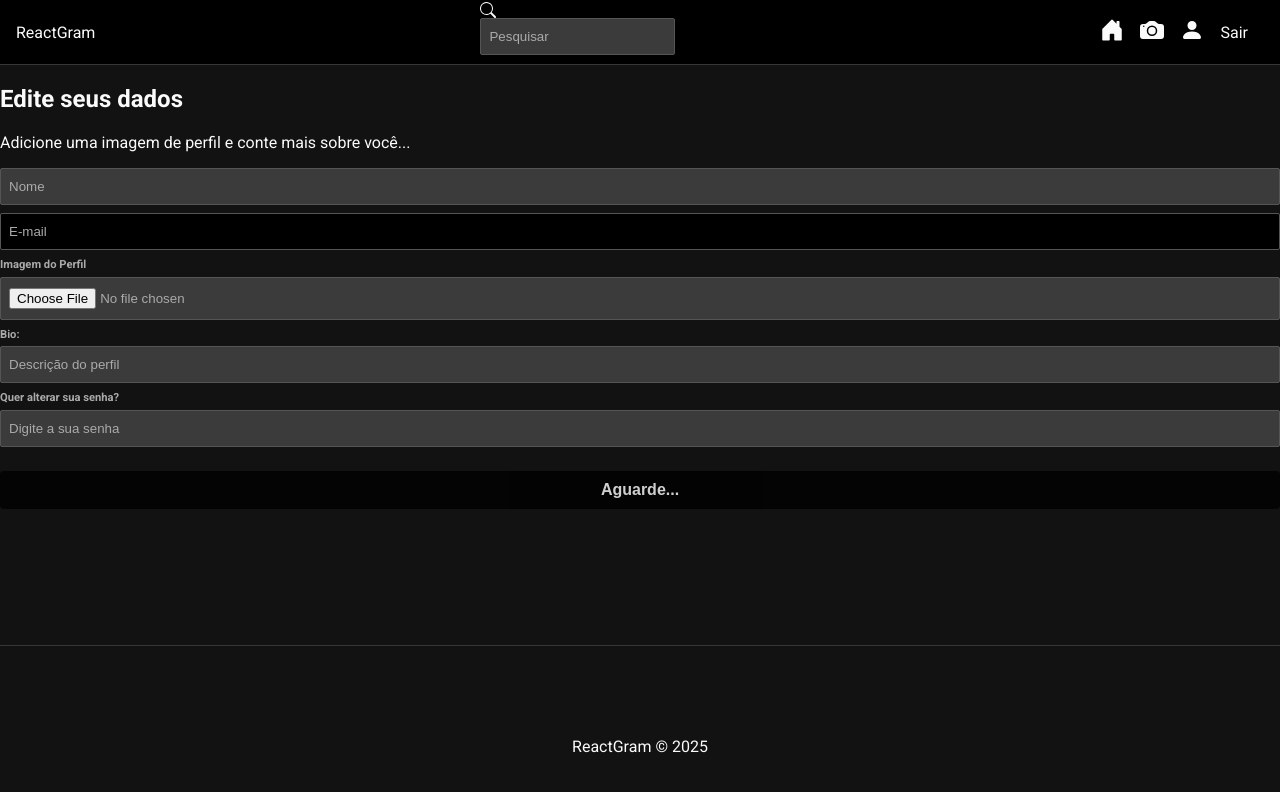
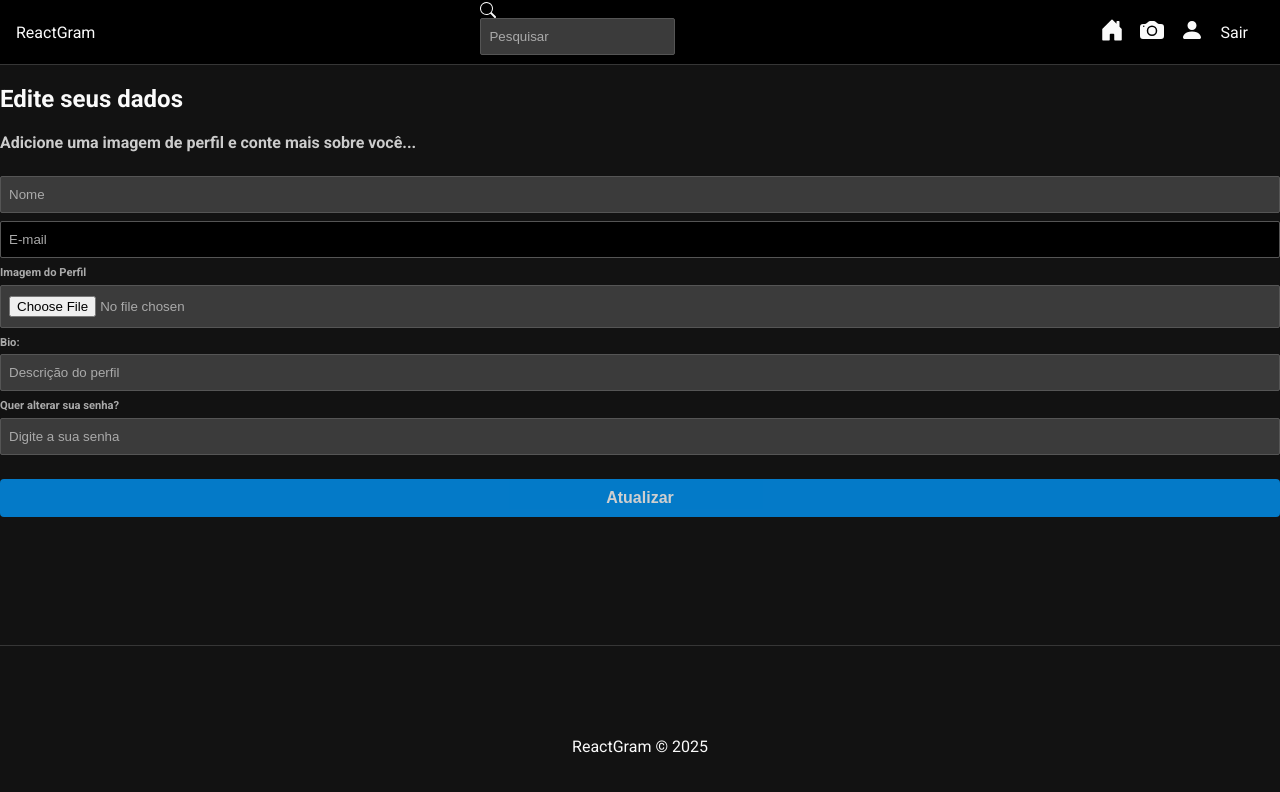
Before and after one commit to vitordavips/ReactGram, a React (Vite) app in the folder frontend/: page /profile in a window 1280 px wide. Shown: the top 792 px of the page. Built offline with nearby package versions, Linux system fonts and the light colour scheme; sample sign-in values are in the browser's storage.

Commit message:
concertando o erro

```diff
--- a/frontend/src/pages/EditProfile/EditProfile.jsx
+++ b/frontend/src/pages/EditProfile/EditProfile.jsx
@@ -77,7 +77,7 @@ const EditProfile = () => {
             // Resetar mensagens após 200ms
             setTimeout(() => {
                 dispatch(resetMessage());
-            }, 200);
+            }, 2000);
     };
 
     const handleFile = (e) => {
@@ -92,7 +92,7 @@ const EditProfile = () => {
   return (
     <div>
         <h2>Edite seus dados</h2>
-        <p>Adicione uma imagem de perfil e conte mais sobre você...</p>
+        <p className='subtitle'>Adicione uma imagem de perfil e conte mais sobre você...</p>
         {(user.profileImage || previewImage) && (
             <img
                 className='profile-image'
@@ -105,7 +105,7 @@ const EditProfile = () => {
         )}
         <form onSubmit={handleSumit}>
             <input type="text" placeholder='Nome' onChange={(e) => setName(e.target.value)} value={name || ""}/>
-            <input type="email" placeholder='E-mail' disabled value={email || ""}/>
+            <input type="email" placeholder='E-mail'  disabled value={email || ""}/>
             <label>
                 <span>Imagem do Perfil</span>
                 <input type="file" onChange={handleFile}/>
@@ -118,8 +118,8 @@ const EditProfile = () => {
                 <span>Quer alterar sua senha?</span>
                 <input type="password" placeholder="Digite a sua senha" onChange={(e) => setPassword(e.target.value)}  value={password || ""}/>
             </label>
-            {!loading && <input type="submit" value="Atualizar" />}
-            {loading && <input type="submit" disabled value="Aguarde..." />}
+            {loading && <input type='submit' value="Atualizar" />}
+            {!loading && <input type='submit' disabled value="Aguarde..."/>}
             {error && <Message msg={error} type="error" />}
             {message && <Message msg={message} type="success" />}
         </form>
--- a/frontend/src/slices/userSlice.jsx
+++ b/frontend/src/slices/userSlice.jsx
@@ -43,7 +43,7 @@ export const profile = createAsyncThunk(
 export const updateProfile = createAsyncThunk(
     "user/update",
     async(user, thunkAPI) => {
-        const token = thunkAPI.getState.auth.user.token
+        const token = thunkAPI.getState().auth.user.token
 
         const data = await userService.updateProfile(user, token)
 
```
